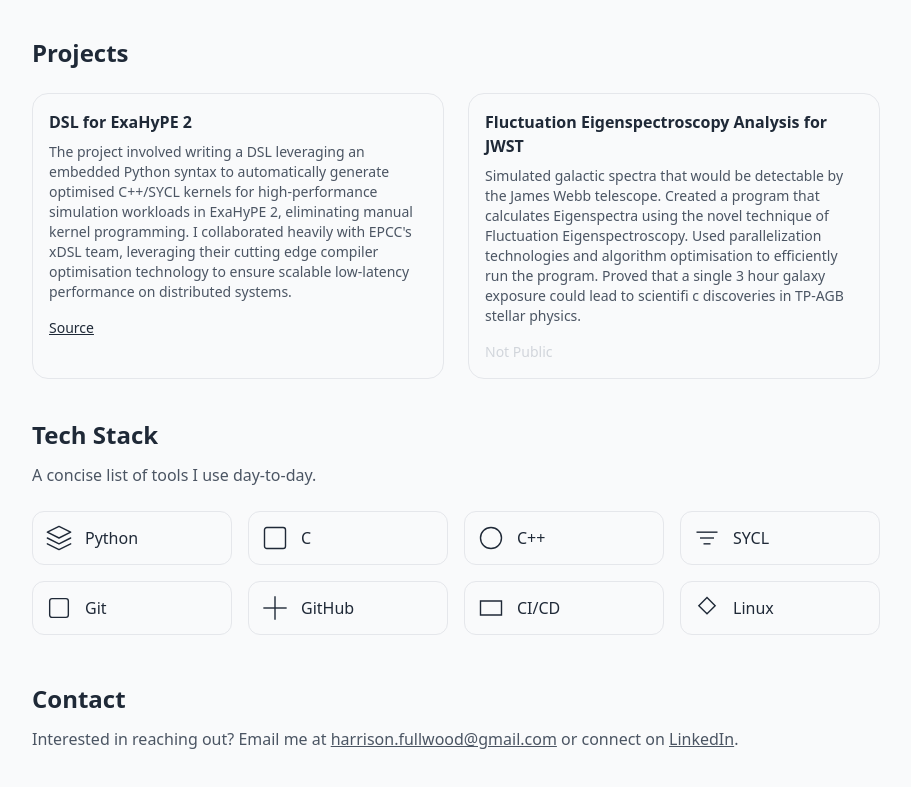
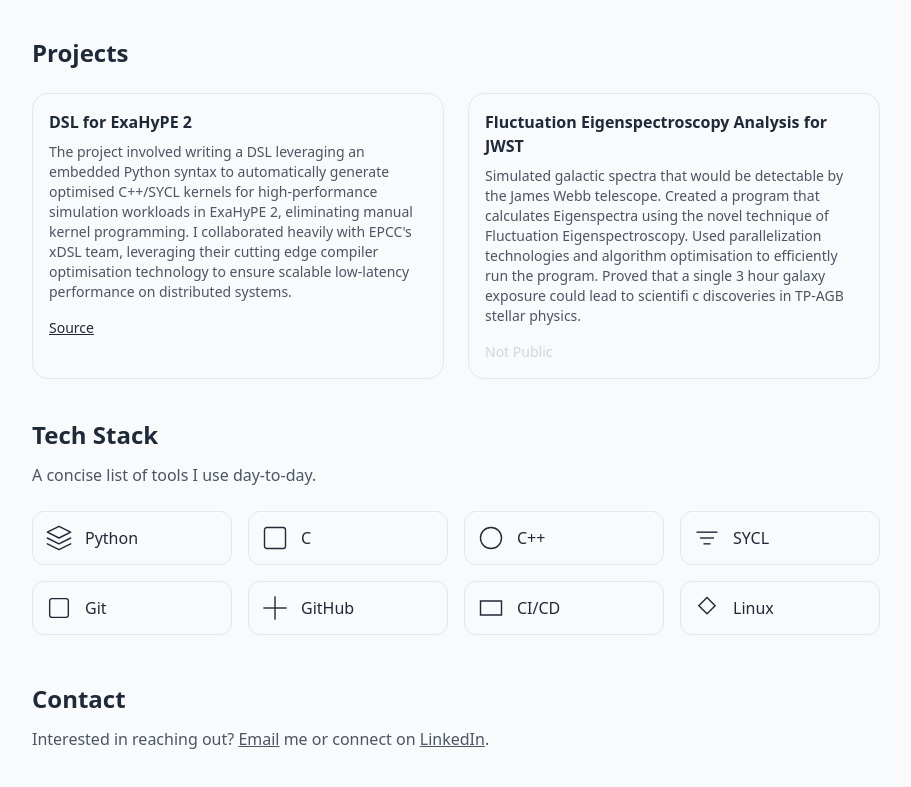
Before and after one commit to treeblue/treeblue.github.io, a plain HTML site: page index.html in a window 1280 px wide. Shown: the part 659-1446 px from the top of the page, without its empty margins (184-1095 px from the left). Drawn offline with nearby package versions, Linux system fonts and the light colour scheme.

Commit message:
Changed email underlining

```diff
--- a/index.html
+++ b/index.html
@@ -126,7 +126,7 @@
     <!-- Contact -->
     <section id="contact" class="mt-12 mb-16">
       <h2 class="text-2xl font-bold">Contact</h2>
-      <p class="mt-3 text-gray-600 dark:text-gray-300">Interested in reaching out? Email me at <a href="mailto:harrison.fullwood@gmail.com" class="underline">harrison.fullwood@gmail.com</a> or connect on <a href="https://www.linkedin.com/in/harrisonfullwoodmphys" class="underline">LinkedIn</a>.</p>
+      <p class="mt-3 text-gray-600 dark:text-gray-300">Interested in reaching out? <a href="mailto:harrison.fullwood@gmail.com" class="underline">Email</a> me or connect on <a href="https://www.linkedin.com/in/harrisonfullwoodmphys" class="underline">LinkedIn</a>.</p>
     </section>
   </main>
 
```
